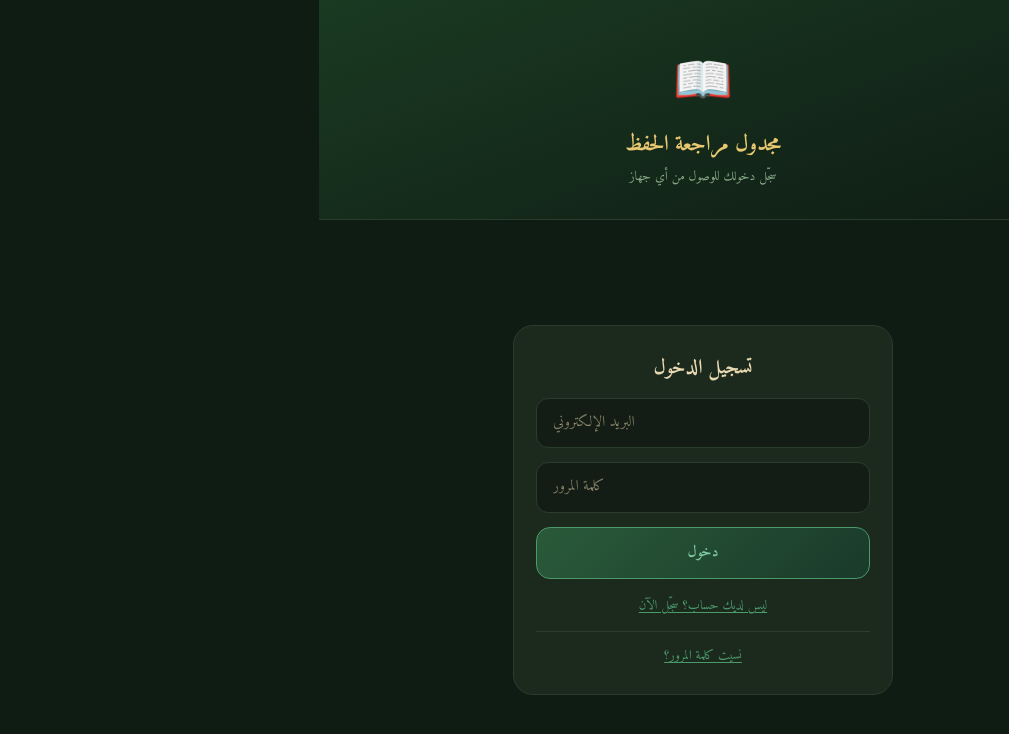
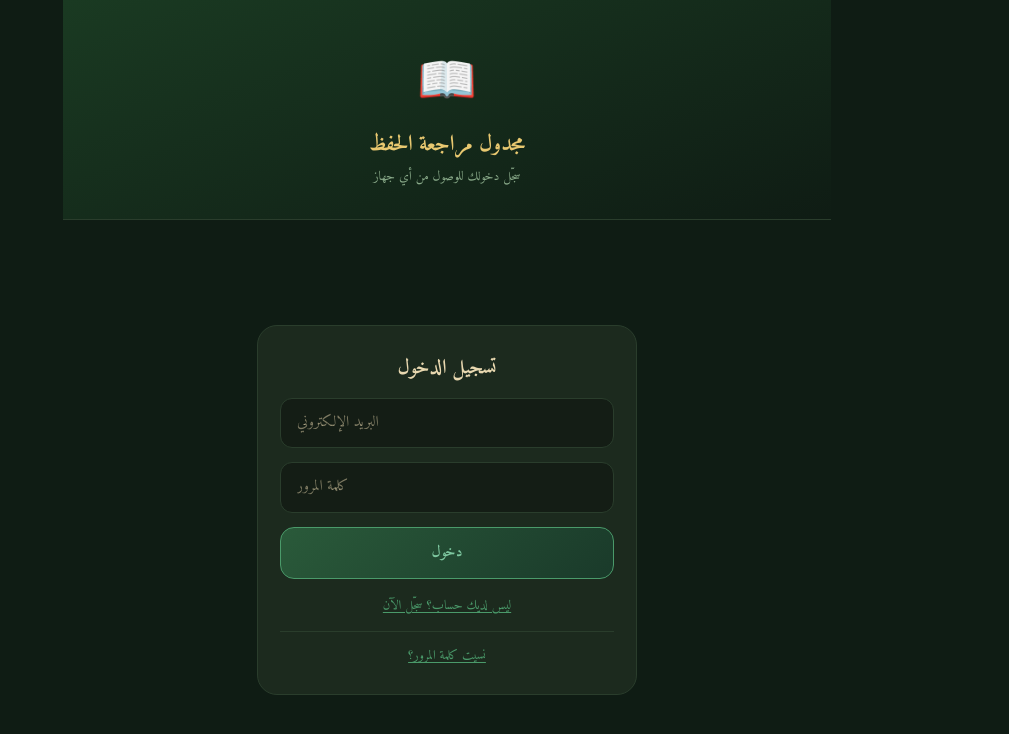
Before and after one commit to hussamossss/muraja3a, a Next.js app: page /auth in a window 1280 px wide. Shown: the top 734 px of the page, without its empty margins (271-1280 px from the left). Built offline with nearby package versions, Linux system fonts and the light colour scheme; no server answers.

Commit message:
fix dashboard tablet layout

```diff
--- a/src/app/dashboard/page.tsx
+++ b/src/app/dashboard/page.tsx
@@ -40,7 +40,7 @@ export default function DashboardPage() {
   )
 
   return (
-    <div style={{ minHeight: '100vh', display: 'flex', flexDirection: 'column' }}>
+    <div style={{ minHeight: '100vh', display: 'flex', flexDirection: 'column', width: '100%' }}>
       {/* Header */}
       <div style={{ background: 'linear-gradient(160deg, #1a3a22 0%, #0f1c14 100%)', padding: '48px 20px 20px', borderBottom: '1px solid var(--border)' }}>
         <div style={{ display: 'flex', justifyContent: 'space-between', alignItems: 'flex-start', marginBottom: 18 }}>
--- a/src/app/globals.css
+++ b/src/app/globals.css
@@ -32,3 +32,10 @@ input[type="number"]::-webkit-outer-spin-button { opacity: 1; }
 
 ::-webkit-scrollbar { width: 3px; }
 ::-webkit-scrollbar-thumb { background: var(--border); border-radius: 2px; }
+
+/* Force physical centering for RTL compatibility — margin-inline: auto can
+   misfire in some browsers when <body dir="rtl"> is set */
+body > div {
+  margin-left: auto;
+  margin-right: auto;
+}
```
